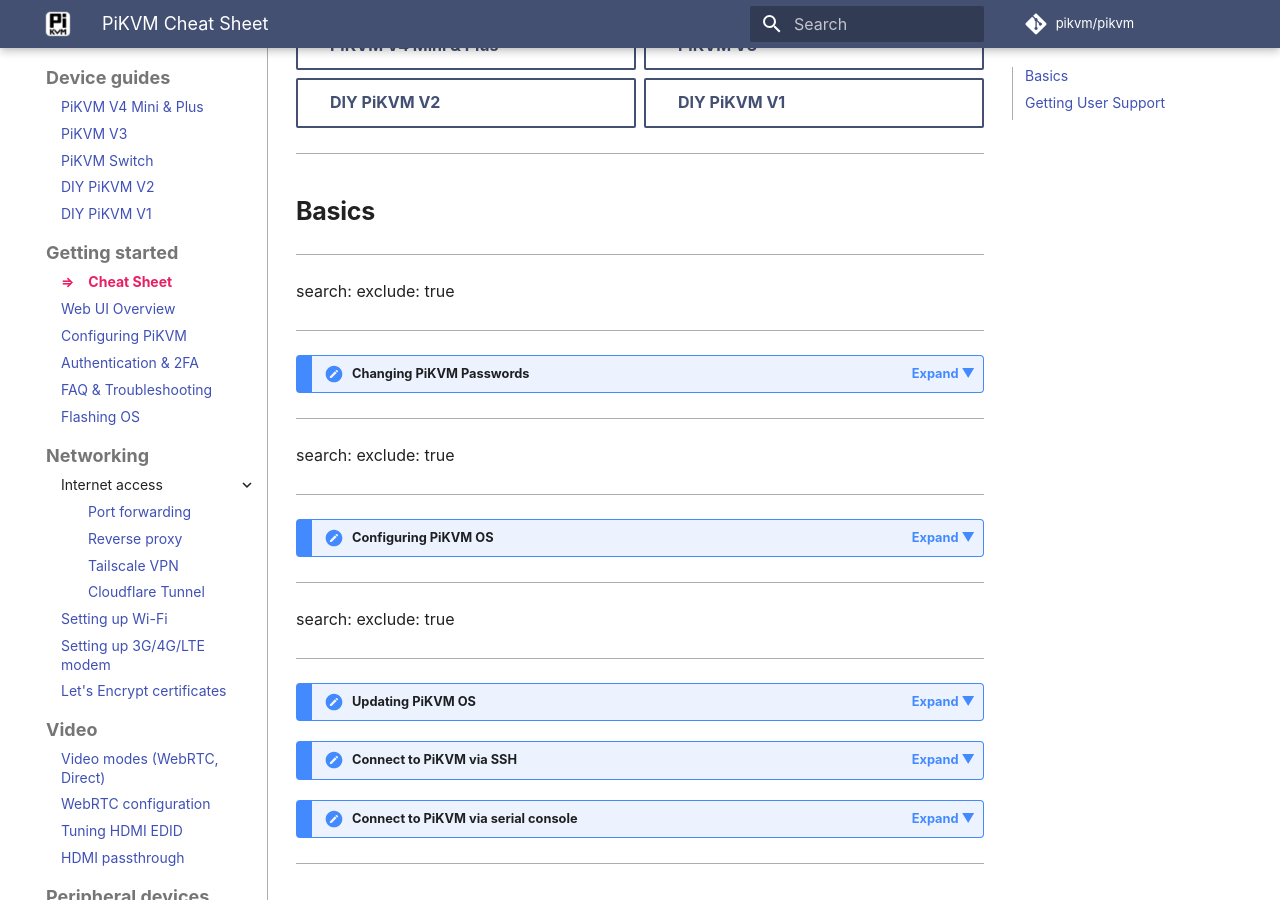
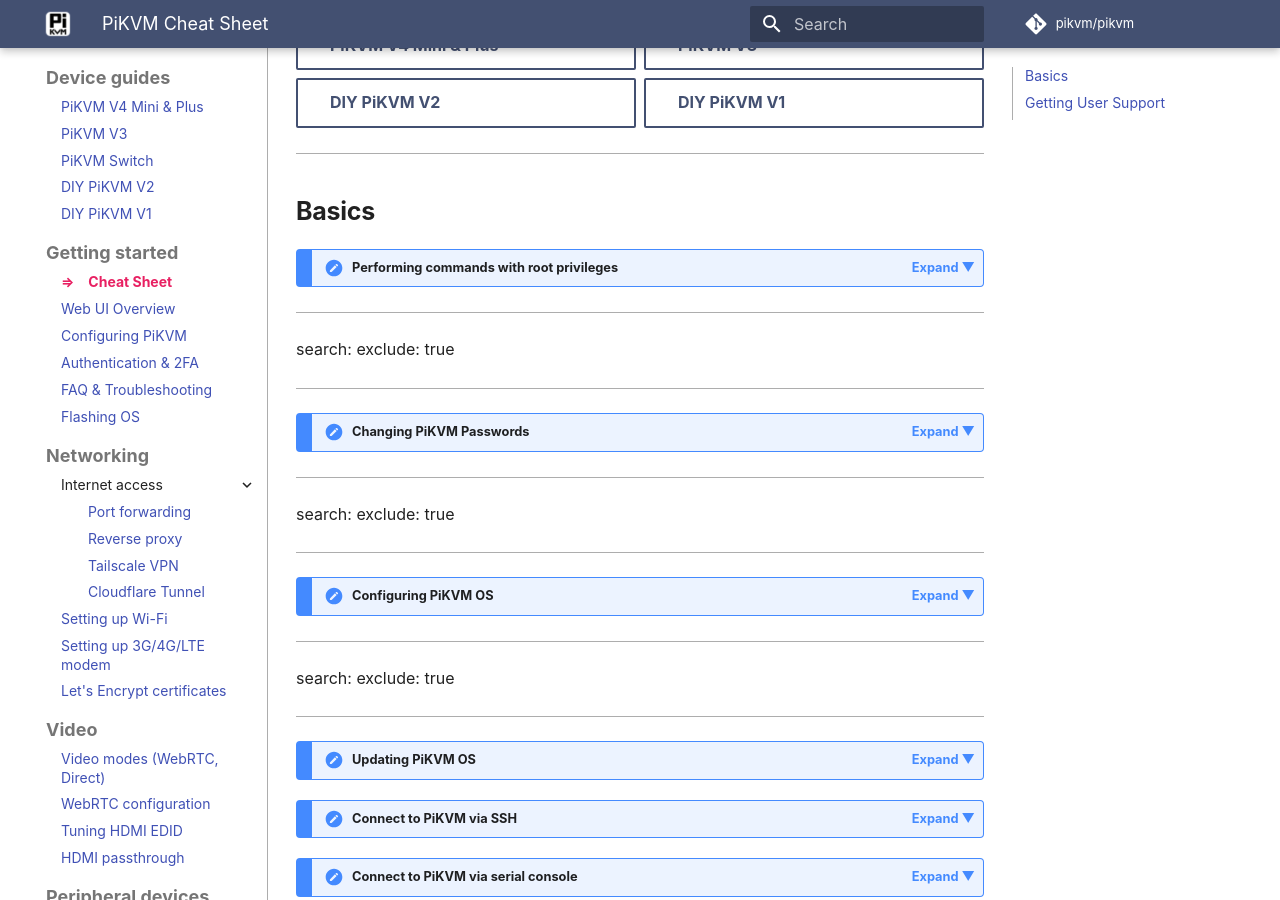
Before and after one commit to pikvm/pikvm, an MkDocs documentation site: the page built from docs/cheatsheet.md, in a window 1280 px wide and 900 px high, scrolled down 305 px. Built offline with MkDocs 1.6.1 and Material for MkDocs 9.7.7, drawn with Linux system fonts in a browser that asks for light colours; some web fonts are replaced; comment, search, counter and statistics services are not loaded; some of the changed lines change nothing that is shown.

Commit message:
Cheatsheet: Add a small section on performing commands with root privileges (#1588)

```diff
--- a/docs/cheatsheet.md
+++ b/docs/cheatsheet.md
@@ -12,6 +12,14 @@
 
 -----
 ## Basics
+
+??? note "Performing commands with root privileges"
+
+    To perform any command with root privileges, you need to use `su -` followed by the command. For example, to power-off PiKVM, do this:
+
+    `[kvmd-webterm@pikvm ~]$ su - shutdown -h`
+
+    This applies to both SSH and web terminal sessions.
 
 {!_passwd.md!}
 
```
